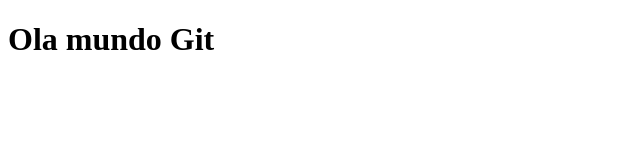
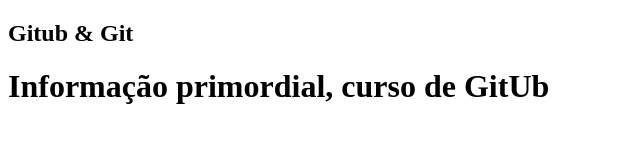
Before and after one commit to hausidugula/primeiro, a plain HTML site: page index.html in a window 1280 px wide. Shown: the whole page, without its empty margins (0-640 px from the left). Drawn offline with Linux system fonts and the light colour scheme.

Commit message:
Terceiro commit

```diff
--- a/index.html
+++ b/index.html
@@ -7,6 +7,9 @@
     <title>Primeiro Programa</title>
 </head>
 <body>
-     <h1>Ola mundo Git</h1>
+    <h2>Gitub & Git</h2>
+    <div>
+        <h1>Informação primordial, curso de GitUb</h1>
+    </div>
 </body>
 </html>
```
